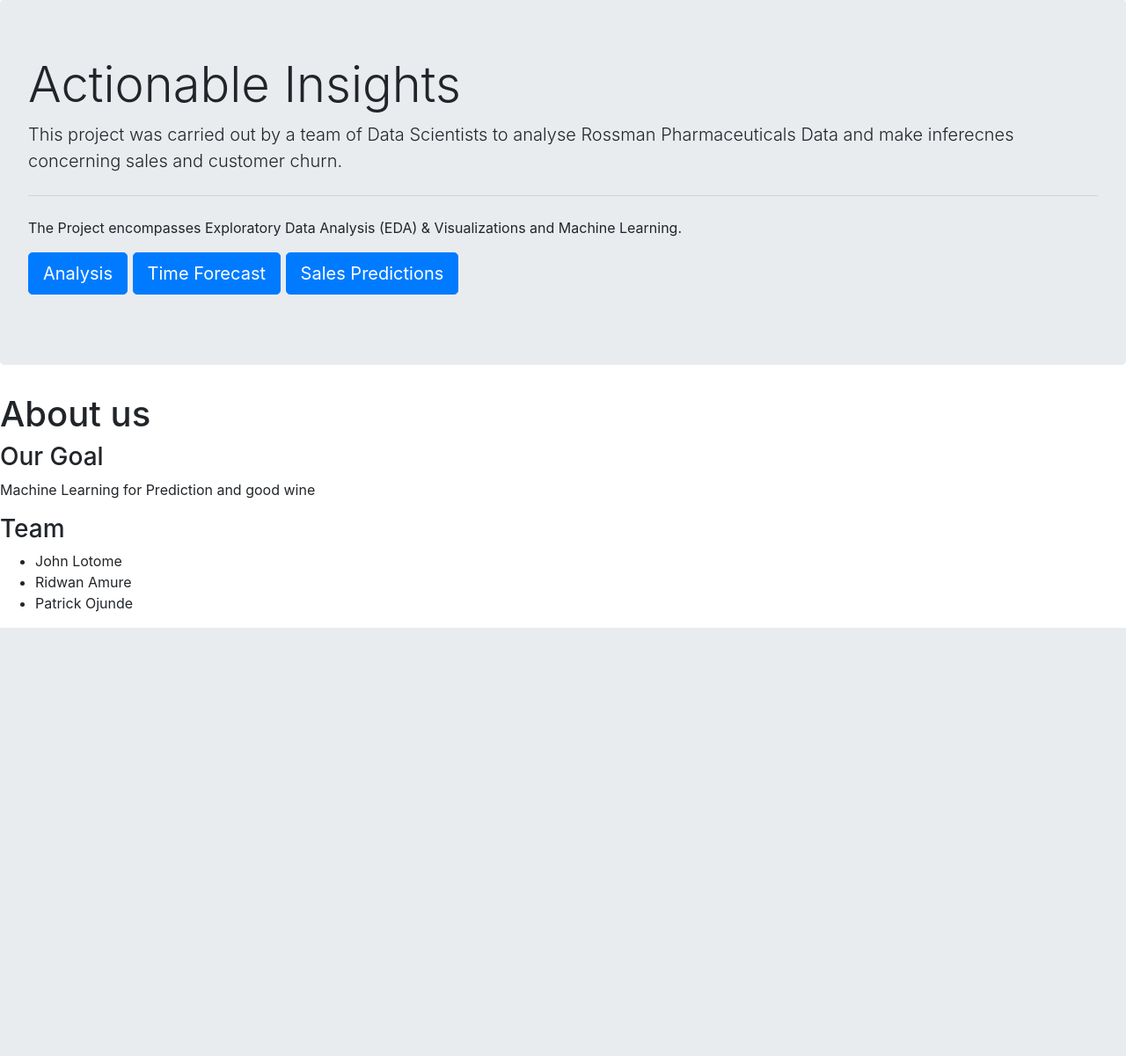
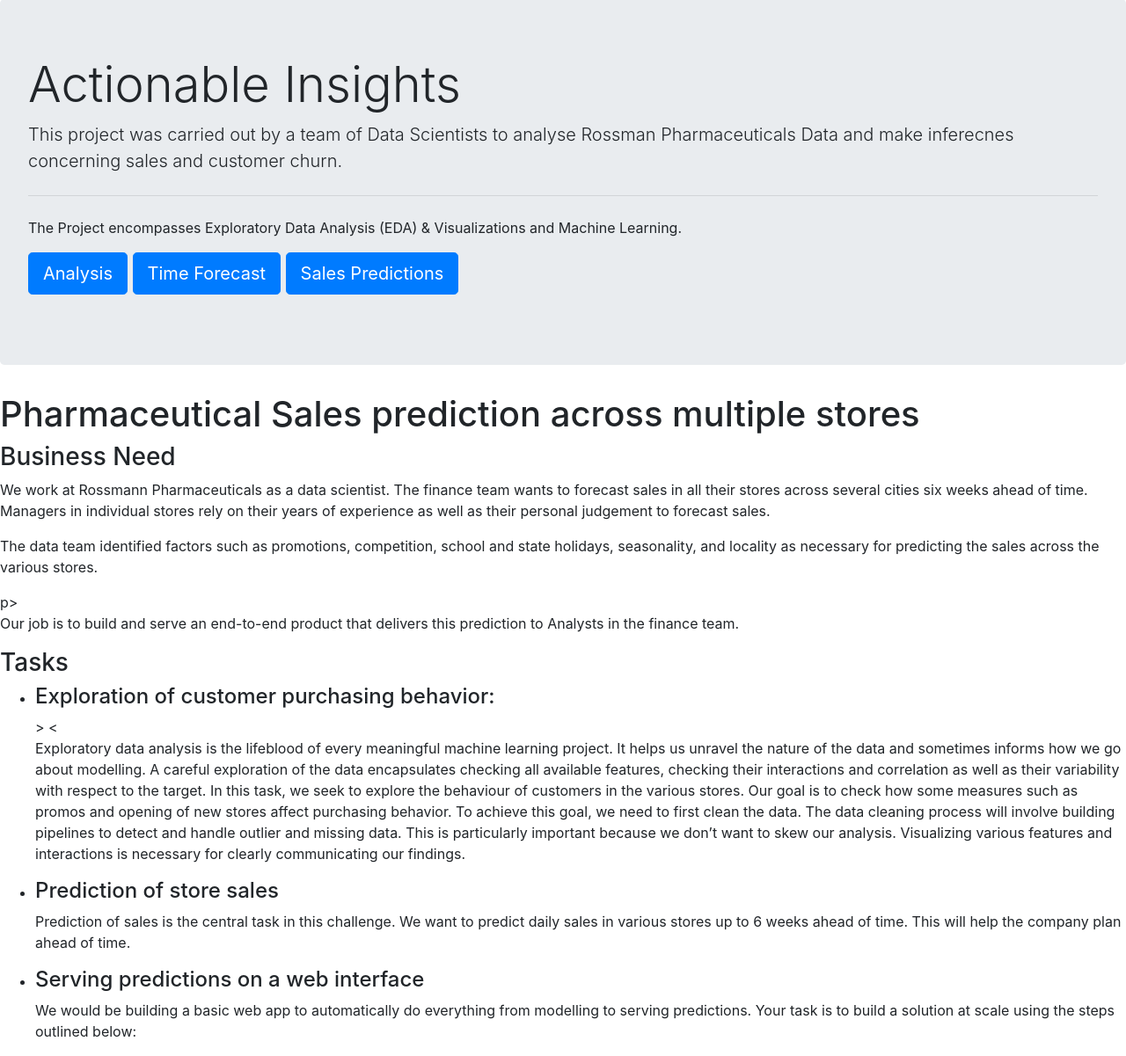
Before and after one commit to Patrick5455/pharma-ml-web, a Flask app: page /about_project in a window 1280 px wide. Shown: the part 90-1291 px from the top of the page at 88% size. Before the commit the page ends 804 px from the top, so only its background shows below. Run offline with Flask 2, Linux system fonts and the light colour scheme; parts of the project's set-up code (start-up, migrations or seed data) failed here and were passed over; some libraries are stand-ins or nearby versions.

Commit message:
Updated home and about proect page

```diff
--- a/templates/about.html
+++ b/templates/about.html
@@ -1,17 +1,67 @@
 {% extends "base.html" %}
 
+ {#      css#}
+ <link rel="stylesheet" href="{{ url_for('static', filename='css/style.css') }}">
+
+
 {% block content %}
-    <h1>About us</h1>
 
-    <h3>Our Goal</h3>
 
-    <p>Machine Learning for Prediction and good wine</p>
+     <div class="home_page">
+    <h1>Pharmaceutical Sales prediction across
+        multiple stores</h1>
 
-    <h3>Team</h3>
-    <ul>
-        <li>John Lotome</li>
-        <li>Ridwan Amure</li>
-        <li>Patrick Ojunde</li>
-    </ul>
+    <h3>Business Need</h3>
 
+    <p>We work at Rossmann Pharmaceuticals  as a data scientist. The finance team wants to
+forecast sales in all their stores across several cities six weeks ahead of time. Managers in
+individual stores rely on their years of experience as well as their personal judgement to
+forecast sales.</p>
+
+        <p>The data team identified factors such as promotions, competition, school and state holidays,
+            seasonality, and locality as necessary for predicting the sales across the various stores.</p>p>
+
+ <p> Our job is to build and serve an end-to-end product that delivers this prediction to Analysts
+in the finance team.</p>
+
+     <h3>Tasks</h3>
+
+     <ul>
+         <li> <h4>Exploration of customer purchasing
+             behavior:</h4>>
+         <<p>Exploratory data analysis is the lifeblood of every meaningful machine learning project. It
+helps us unravel the nature of the data and sometimes informs how we go about modelling.
+A careful exploration of the data encapsulates checking all available features, checking
+their interactions and correlation as well as their variability with respect to the target.
+In this task, we seek to explore the behaviour of customers in the various stores. Our goal is
+to check how some measures such as promos and opening of new stores affect purchasing
+behavior.
+To achieve this goal, we need to first clean the data. The data cleaning process will involve
+building pipelines to detect and handle outlier and missing data. This is particularly
+important because we don’t want to skew our analysis.
+Visualizing various features and interactions is necessary for clearly communicating our
+findings.</p>
+         </li>
+
+         <li>
+             <h4>Prediction of store sales</h4>
+
+             <p>Prediction of sales is the central task in this challenge. We want to predict daily sales in
+various stores up to 6 weeks ahead of time. This will help the company plan ahead of time.</p>
+         </li>
+
+         <li>
+             <h4>Serving predictions on a web interface</h4>
+             <P>We would be building a basic web app to automatically do everything from
+modelling to serving predictions. Your task is to build a solution at scale using the steps
+outlined below:</P>
+         </li>
+
+     </ul>
+
+
+
+
+
+</div>
 {% endblock %}
--- a/templates/base.html
+++ b/templates/base.html
@@ -1,12 +1,15 @@
 <!doctype html>
 <html lang="en">
   <head>
+
+  {% block head %}
     <!-- Required meta tags -->
     <meta charset="utf-8">
-    <meta name="viewport" content="width=device-width, initial-scale=1, shrink-to-fit=no">
+    <meta name="viewport" content=" width=device-width, initial-scale=1, shrink-to-fit=no">
 
     <!-- Bootstrap CSS -->
-    <link rel="stylesheet" href="https://maxcdn.bootstrapcdn.com/bootstrap/4.0.0/css/bootstrap.min.css" integrity="sha384-Gn5384xqQ1aoWXA+058RXPxPg6fy4IWvTNh0E263XmFcJlSAwiGgFAW/dAiS6JXm" crossorigin="anonymous">
+    <link rel="stylesheet" href="https://maxcdn.bootstrapcdn.com/bootstrap/4.0.0/css/bootstrap.min.css"
+          integrity="sha384-Gn5384xqQ1aoWXA+058RXPxPg6fy4IWvTNh0E263XmFcJlSAwiGgFAW/dAiS6JXm" crossorigin="anonymous">
 
 
     <!--fonts -->
@@ -22,9 +25,15 @@
     {% else %}
     <title>Prediction WebApp</title>
     {% endif %}
+
+ {% endblock %}
+
+  {#      css file for inheritance#}
+{#      <link rel="stylesheet" href="{{ url_for('static', filename='css/style.css') }}">#}
+
   </head>
+
   <body>
-
 
         <hr>
         {% with messages = get_flashed_messages() %}
@@ -176,20 +185,6 @@
 
 
 
-
-
-
-
-
-
-
-
-
-
-
-
-
-
     <!-- Optional JavaScript -->
     <!-- jQuery first, then Popper.js, then Bootstrap JS -->
     <script src="https://code.jquery.com/jquery-3.2.1.slim.min.js" integrity="sha384-KJ3o2DKtIkvYIK3UENzmM7KCkRr/rE9/Qpg6aAZGJwFDMVNA/GpGFF93hXpG5KkN" crossorigin="anonymous"></script>
```
Also changed, not shown: static/css/style.css (added, +10 -0 lines), templates/index.html (+22 -1 lines).
